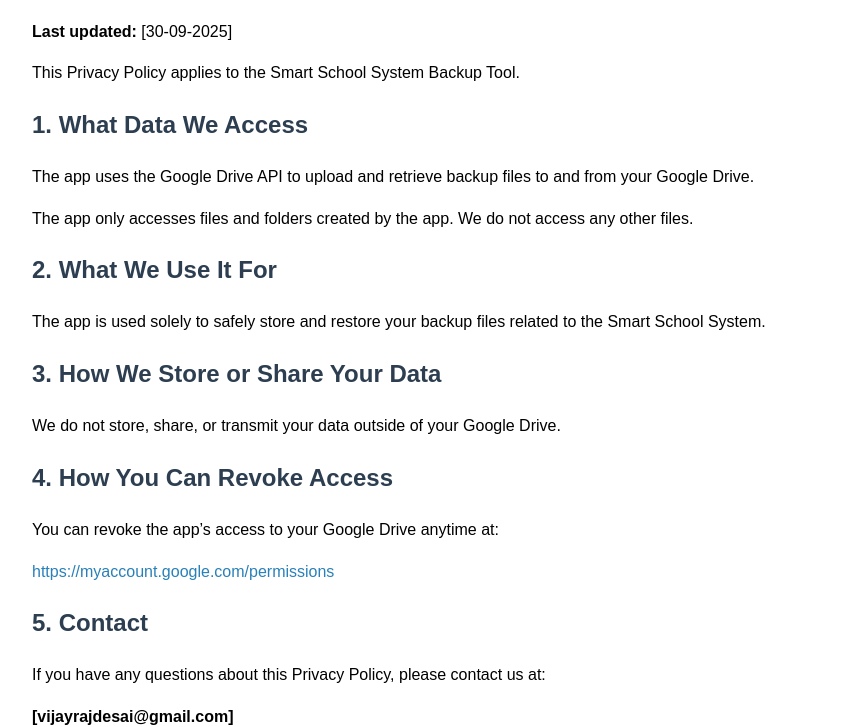
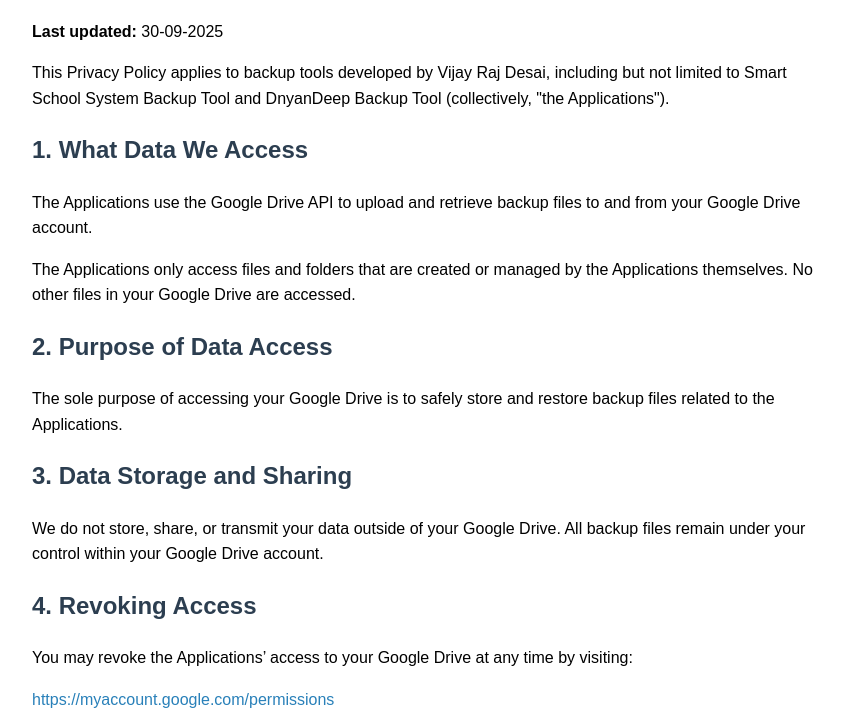
Before and after one commit to vijayrajdesai/smartschool-policy, a plain HTML site: page index.html in a window 1280 px wide. Shown: the part 86-813 px from the top of the page, without its empty margins (208-1052 px from the left). Drawn offline with Linux system fonts and the light colour scheme.

Commit message:
Updated privacy policy to include both apps

```diff
--- a/index.html
+++ b/index.html
@@ -3,7 +3,7 @@
 <head>
   <meta charset="UTF-8" />
   <meta name="viewport" content="width=device-width, initial-scale=1" />
-  <title>Privacy Policy - Smart School System Backup Tool</title>
+  <title>Privacy Policy - Backup Tools</title>
   <style>
     body { font-family: Arial, sans-serif; max-width: 800px; margin: 2rem auto; line-height: 1.6; padding: 0 1rem; }
     h1, h2 { color: #2c3e50; }
@@ -13,26 +13,26 @@
 </head>
 <body>
   <h1>Privacy Policy</h1>
-  <p><strong>Last updated:</strong> [30-09-2025]</p>
+  <p><strong>Last updated:</strong> 30-09-2025</p>
 
-  <p>This Privacy Policy applies to the Smart School System Backup Tool.</p>
+  <p>This Privacy Policy applies to backup tools developed by Vijay Raj Desai, including but not limited to Smart School System Backup Tool and DnyanDeep Backup Tool (collectively, "the Applications").</p>
 
   <h2>1. What Data We Access</h2>
-  <p>The app uses the Google Drive API to upload and retrieve backup files to and from your Google Drive.</p>
-  <p>The app only accesses files and folders created by the app. We do not access any other files.</p>
+  <p>The Applications use the Google Drive API to upload and retrieve backup files to and from your Google Drive account.</p>
+  <p>The Applications only access files and folders that are created or managed by the Applications themselves. No other files in your Google Drive are accessed.</p>
 
-  <h2>2. What We Use It For</h2>
-  <p>The app is used solely to safely store and restore your backup files related to the Smart School System.</p>
+  <h2>2. Purpose of Data Access</h2>
+  <p>The sole purpose of accessing your Google Drive is to safely store and restore backup files related to the Applications.</p>
 
-  <h2>3. How We Store or Share Your Data</h2>
-  <p>We do not store, share, or transmit your data outside of your Google Drive.</p>
+  <h2>3. Data Storage and Sharing</h2>
+  <p>We do not store, share, or transmit your data outside of your Google Drive. All backup files remain under your control within your Google Drive account.</p>
 
-  <h2>4. How You Can Revoke Access</h2>
-  <p>You can revoke the app’s access to your Google Drive anytime at:</p>
+  <h2>4. Revoking Access</h2>
+  <p>You may revoke the Applications’ access to your Google Drive at any time by visiting:</p>
   <p><a href="https://myaccount.google.com/permissions" target="_blank" rel="noopener noreferrer">https://myaccount.google.com/permissions</a></p>
 
-  <h2>5. Contact</h2>
-  <p>If you have any questions about this Privacy Policy, please contact us at:</p>
-  <p><strong>[vijayrajdesai@gmail.com]</strong></p>
+  <h2>5. Contact Information</h2>
+  <p>If you have any questions regarding this Privacy Policy or the Applications, please contact:</p>
+  <p><strong>vijayrajdesai@gmail.com</strong></p>
 </body>
 </html>
```
